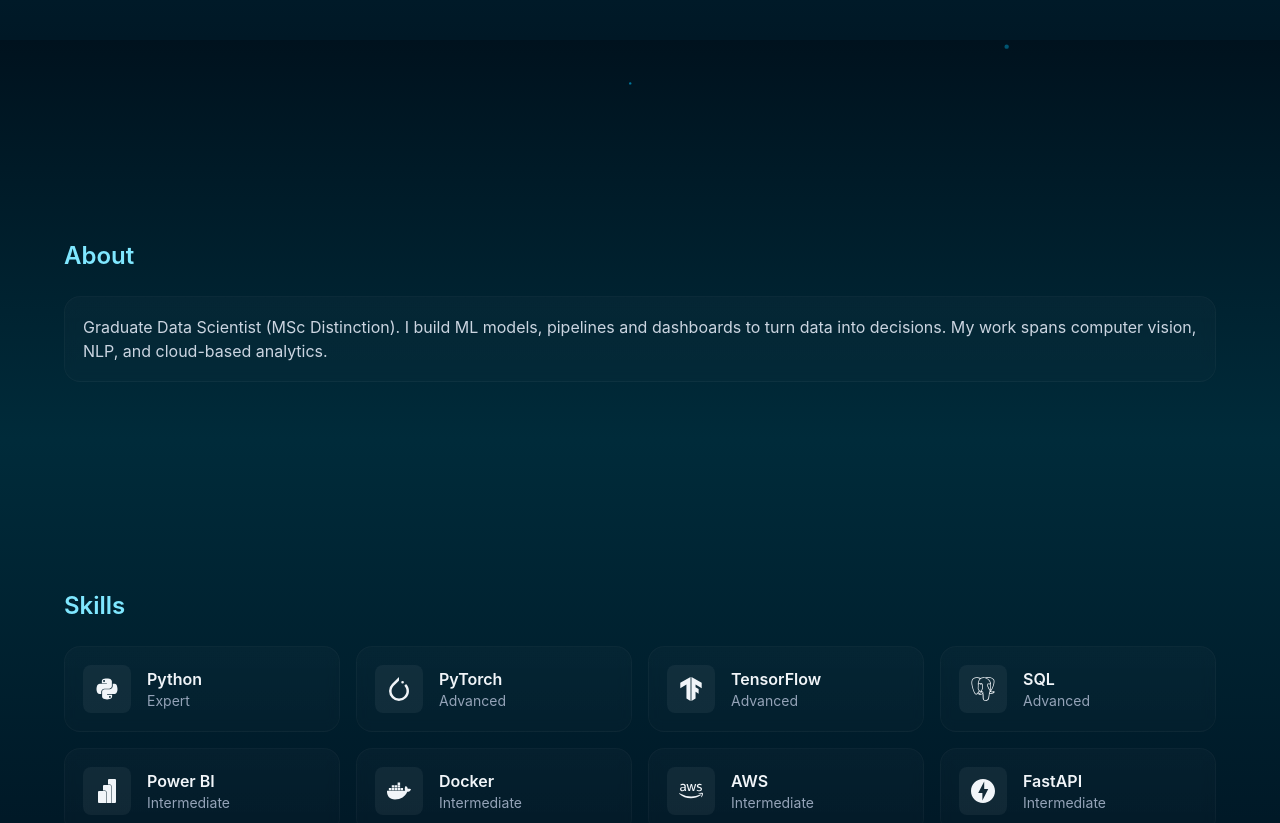
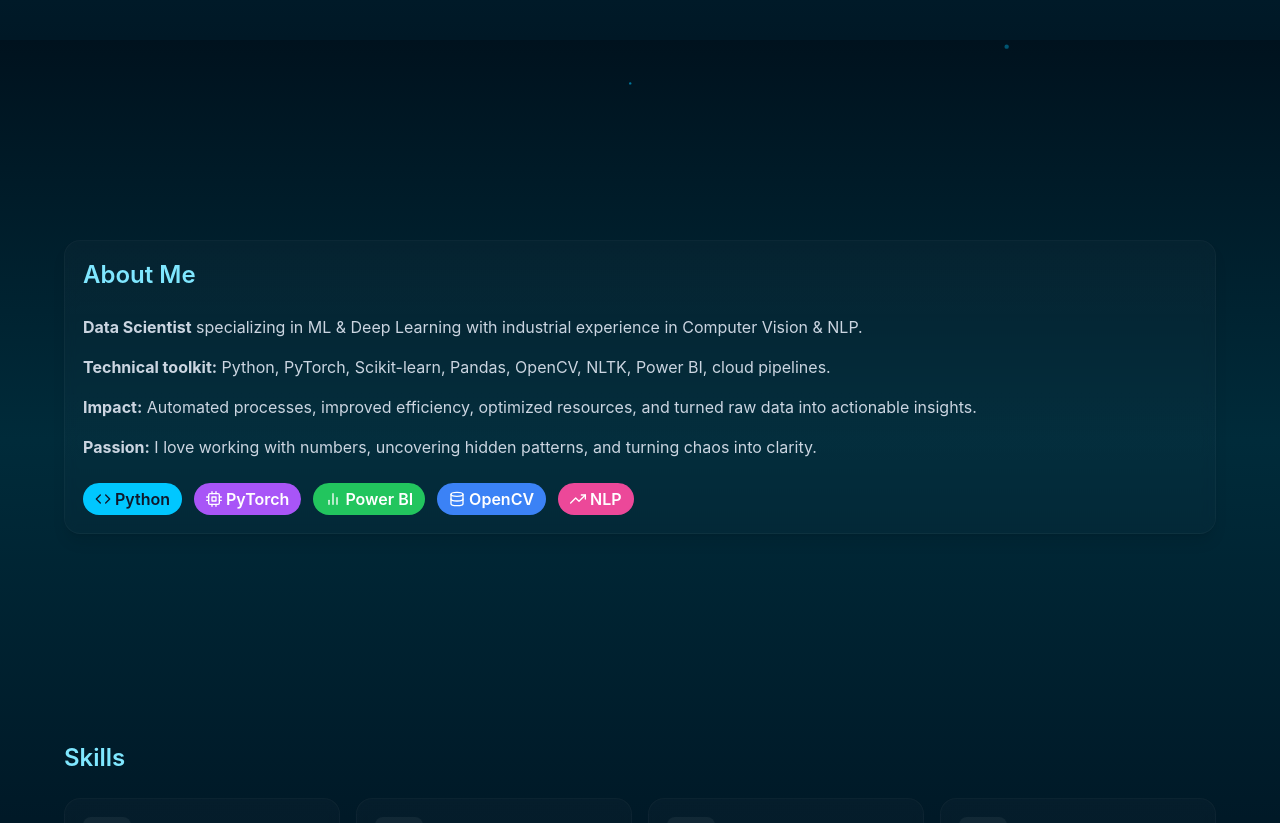
Before and after one commit to dangtna1/DS-portfolio, a React (Vite) app: page / in a window 1280 px wide. Shown: the part 760-1583 px from the top of the page. Built offline with nearby package versions, Linux system fonts and the light colour scheme; the HTML template or start-up script is replaced by a standard one.

Commit message:
update about section

```diff
--- a/src/App.jsx
+++ b/src/App.jsx
@@ -5,20 +5,17 @@ import Skills from './components/Skills'
 import Projects from './components/Projects'
 import Experience from './components/Experience'
 import Footer from './components/Footer'
+import About from './components/About'
 import data from './data'
 
-export default function App(){
+export default function App() {
   return (
     <div>
       <Nav />
       <main className="pt-24">
         <Hero />
-        <section id="about" className="py-20">
-          <div className="container">
-            <h2 className="text-2xl font-semibold text-ocean-300 mb-6">About</h2>
-            <div className="card"><p className="text-slate-300">{data.profile}</p></div>
-          </div>
-        </section>
+
+        <About />
 
         <section id="skills" className="py-20">
           <div className="container">
@@ -45,7 +42,7 @@ export default function App(){
           <div className="container">
             <h2 className="text-2xl font-semibold text-ocean-300 mb-6">Education</h2>
             <div className="grid md:grid-cols-2 gap-4">
-              {data.education.map((ed,i) => (
+              {data.education.map((ed, i) => (
                 <div key={i} className="card">
                   <h4 className="font-semibold">{ed.degree}</h4>
                   <p className="text-sm text-slate-400">{ed.org} · {ed.period}</p>
--- /dev/null
+++ b/src/components/About.jsx
@@ -0,0 +1,59 @@
+import React from 'react'
+import { motion } from 'framer-motion'
+import { FiCode, FiCpu, FiBarChart2, FiDatabase, FiTrendingUp } from 'react-icons/fi'
+import data from '../data'
+
+export default function About() {
+  const skills = [
+    { name: 'Python', color: 'bg-ocean-500 text-slate-900', icon: <FiCode /> },
+    { name: 'PyTorch', color: 'bg-purple-500 text-white', icon: <FiCpu /> },
+    { name: 'Power BI', color: 'bg-green-500 text-white', icon: <FiBarChart2 /> },
+    { name: 'OpenCV', color: 'bg-blue-500 text-white', icon: <FiDatabase /> },
+    { name: 'NLP', color: 'bg-pink-500 text-white', icon: <FiTrendingUp /> },
+  ]
+
+  return (
+    <section id="about" className="py-20">
+      <div className="container flex flex-col md:flex-row items-start gap-10">
+        <motion.div
+          initial={{opacity:0, y:20}}
+          whileInView={{opacity:1, y:0}}
+          viewport={{once:true}}
+          transition={{duration:0.6}}
+          className="flex-1 card p-8 bg-slate-900/70 rounded-2xl shadow-lg backdrop-blur-md"
+        >
+          <h2 className="text-2xl font-semibold text-ocean-300 mb-6">About Me</h2>
+
+          <p className="text-slate-300 mb-4">
+            <strong>Data Scientist</strong> specializing in ML & Deep Learning with industrial experience in Computer Vision & NLP.
+          </p>
+          <p className="text-slate-300 mb-4">
+            <strong>Technical toolkit:</strong> Python, PyTorch, Scikit-learn, Pandas, OpenCV, NLTK, Power BI, cloud pipelines.
+          </p>
+          <p className="text-slate-300 mb-4">
+            <strong>Impact:</strong> Automated processes, improved efficiency, optimized resources, and turned raw data into actionable insights.
+          </p>
+          <p className="text-slate-300 mb-4">
+            <strong>Passion:</strong> I love working with numbers, uncovering hidden patterns, and turning chaos into clarity.
+          </p>
+
+          {/* Skills Badges */}
+          <div className="flex flex-wrap gap-3 mt-6">
+            {skills.map((skill, idx) => (
+              <motion.span
+                key={idx}
+                initial={{opacity:0, y:10}}
+                whileInView={{opacity:1, y:0}}
+                viewport={{once:true}}
+                transition={{delay:0.1 * idx}}
+                className={`px-3 py-1 rounded-full flex items-center gap-1 font-semibold ${skill.color}`}
+              >
+                {skill.icon} {skill.name}
+              </motion.span>
+            ))}
+          </div>
+        </motion.div>
+      </div>
+    </section>
+  )
+}
--- a/src/data.js
+++ b/src/data.js
@@ -4,7 +4,7 @@ export default {
   "phone": "(+44)7561352884",
   "linkedin": "https://www.linkedin.com/in/dang-vu-5a441a240/",
   "github": "https://github.com/dangtna1",
-  "profile": "Graduate Data Scientist (MSc Distinction). I build ML models, pipelines and dashboards to turn data into decisions. My work spans computer vision, NLP, and cloud-based analytics.",
+  "profile": "Data Scientist specializing in Machine Learning and Deep Learning, with industrial experience building end-to-end AI solutions in Computer Vision and NLP. Proficient in Python, PyTorch, Scikit-learn, Pandas, OpenCV, NLTK, and data visualization with Power BI. Experienced in data wrangling, predictive modeling, and deploying ML pipelines on cloud platforms to improve operational efficiency, optimise resource allocation, enhance decision-making, and unlock potential revenues for enterprises. I love working with numbers - staring at massive datasets, uncovering hidden patterns, building statistical models, and turning chaos into clarity. My models have automated processes, reduced manually workloads, and extracted insights that grow the business metrics. Strong academic foundation: Master's degree with Distinction in Data Science and Bachelor's degree with First-Class Honours in Computer Engineering.",
   "skills": [
     {
       "name": "Python",
```
